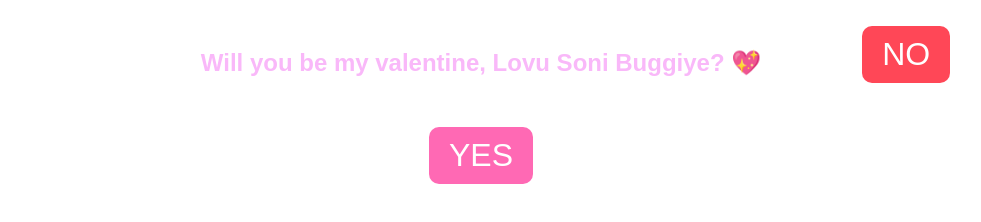
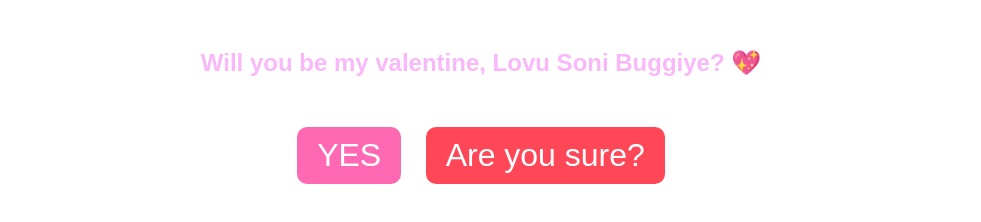
Before and after one commit to shubhedits/lovu, a plain HTML site: page index.html in a window 1280 px wide. Both pictures are taken after a click on the button "NO". Shown: the part 356-578 px from the top of the page, without its empty margins (159-1140 px from the left). Drawn offline with Linux system fonts and the light colour scheme.

Commit message:
Update index.html

```diff
--- a/index.html
+++ b/index.html
@@ -43,7 +43,6 @@
     .no {
       background-color: #ff4757;
       color: white;
-      position: absolute;
     }
 
     .btn:hover {
@@ -69,7 +68,7 @@
 
   <div class="buttons">
     <button class="btn yes" onclick="window.location.href='yes.html'">YES</button>
-    <button class="btn no" id="noButton">NO</button>
+    <button class="btn no" id="noButton" onclick="changeNoText()">NO</button>
   </div>
 
   <script>
@@ -80,7 +79,7 @@
     function createFloatingHeart(x, y) {
       const heart = document.createElement("div");
       heart.classList.add("emoji");
-      heart.innerHTML = ["❤️", "💖", "🥰", "😍", "🎉"][Math.floor(Math.random() * 5)];
+      heart.innerHTML = "❤️";
       heart.style.left = `${x}px`;
       heart.style.top = `${y}px`;
       heart.style.position = "absolute";
@@ -89,14 +88,25 @@
       setTimeout(() => heart.remove(), 1500);
     }
 
-    // Moving "No" Button
-    const noButton = document.getElementById("noButton");
-    noButton.addEventListener("mouseover", function() {
-      const randomX = Math.random() * (window.innerWidth - 200);
-      const randomY = Math.random() * (window.innerHeight - 100);
-      noButton.style.left = `${randomX}px`;
-      noButton.style.top = `${randomY}px`;
-    });
+    // Changing NO button text
+    let noTexts = [
+      "Are you sure?", "Say yes", "Pleaseee maam", "Manja na pagal g",
+      "BUGGGGGUUU I THOUGHT YOU LOVED ME", "You're breaking my heart 💔",
+      "Think again 🤔", "Come on Buggu 😭", "Just say yes 🥺", "This is your last chance!",
+      "You don't wanna see me cry 😢", "No isn't an option!", "Buggu pleasee 😫",
+      "I have no plan B!", "Final offer: Say yes!", "Why you doing this? 😭",
+      "Plsssssssssssss", "Buggu don't be mean 😔", "I'm getting emotional now 🥹", "Don't break my heart!"
+    ];
+    let noClickCount = 0;
+
+    function changeNoText() {
+      if (noClickCount < noTexts.length) {
+        document.getElementById("noButton").innerText = noTexts[noClickCount];
+        noClickCount++;
+      } else {
+        document.getElementById("noButton").innerText = "Just say YES!";
+      }
+    }
   </script>
 
 </body>
```
